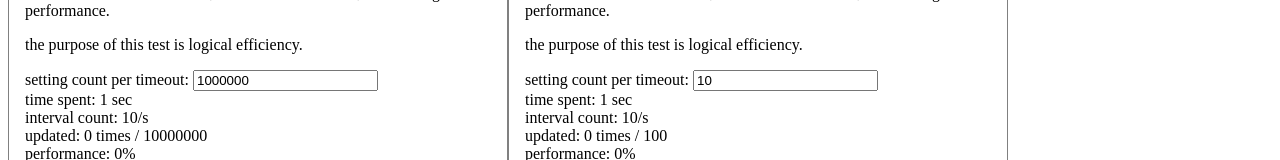
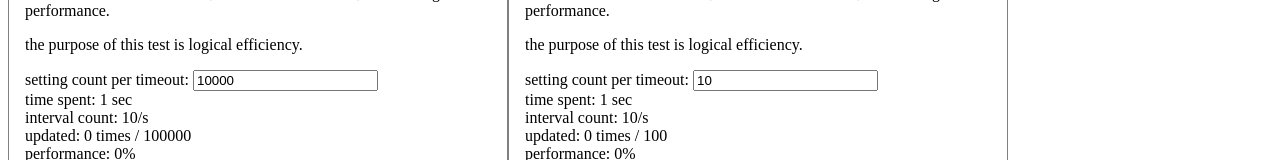
Before and after one commit to wootra/peekaboo-store, a Next.js app in the folder apps/demo/: page /dynamic/page2 in a window 1280 px wide. Shown: the part 231-391 px from the top of the page. Built offline with nearby package versions, Linux system fonts and the light colour scheme.

Commit message:
update performance result

```diff
--- a/apps/demo/src/app/dynamic/page2/CrazyTest.tsx
+++ b/apps/demo/src/app/dynamic/page2/CrazyTest.tsx
@@ -12,7 +12,7 @@ const CrazyTest = () => {
 	const [timeSpent, setTimeSpent] = useState(1);
 	const [timeout, setTimeoutValue] = useState(100);
 	const [performanceTimeout, setPerformanceTimeout] = useState(100);
-	const [count, setCount] = useState(1000000);
+	const [count, setCount] = useState(10000);
 	const numRef = useRef(0);
 	const numRef2 = useRef(0);
 	const startTime = useRef(0);
@@ -26,7 +26,7 @@ const CrazyTest = () => {
 	const onPerformanceChange = (e: React.ChangeEvent<HTMLInputElement>) => {
 		const valueToChange = Number(e.target.value);
 		if (valueToChange < 1) return 1;
-		if (valueToChange > 1000) return 1000;
+		// if (valueToChange > 1000) return 1000;
 		setUpdateOptions({ eventOptimizeInMs: valueToChange });
 		setPerformanceTimeout(valueToChange);
 	};
@@ -61,7 +61,8 @@ const CrazyTest = () => {
 			}, timeout);
 
 			const id2 = setInterval(() => {
-				page2HeaderSlice.instantUpdate.count._boo.set(numRef2.current, { instantDispatch: true });
+				// page2HeaderSlice.instantUpdate.count._boo.set(numRef2.current, { instantDispatch: true });
+				page2HeaderSlice.instantUpdate.count._boo.set(numRef2.current);
 				numRef2.current++;
 			}, timeout);
 			setCrazy(id);
--- a/apps/demo/src/app/dynamic/page2/page.tsx
+++ b/apps/demo/src/app/dynamic/page2/page.tsx
@@ -18,7 +18,7 @@ const subTitles = ['subTitle1', 'subTitle2'];
 
 export default function Page() {
 	const arrays = useMemo(() => {
-		return new Array(1000).fill(null).map((_, idx) => {
+		return new Array(2000).fill(null).map((_, idx) => {
 			return (
 				<div key={`id_${idx}`}>
 					<UpdatedAtom store={atomStore} atomVal={atomVal} />
--- a/packages/peekaboo/package.json
+++ b/packages/peekaboo/package.json
@@ -9,7 +9,7 @@
 	"files": [
 		"dist/**"
 	],
-	"exports": {
+	"exports2": {
 		".": "./src/index.ts",
 		"./react": "./src/react/index.ts",
 		"./vanilla": "./src/vanilla/index.ts",
@@ -19,7 +19,7 @@
 		"./utils/deriveBoo": "./src/utils/deriveBoo.ts",
 		"./utils/usage": "./src/utils/usage.ts"
 	},
-	"exports2": {
+	"exports": {
 		".": "./dist/index.mjs",
 		"./react": "./dist/react/index.mjs",
 		"./vanilla": "./dist/vanilla/index.mjs",
```
Also changed, not shown: packages/peekaboo/CHANGELOG.md, packages/peekaboo/README.md, packages/peekaboo/performance.png (added).
